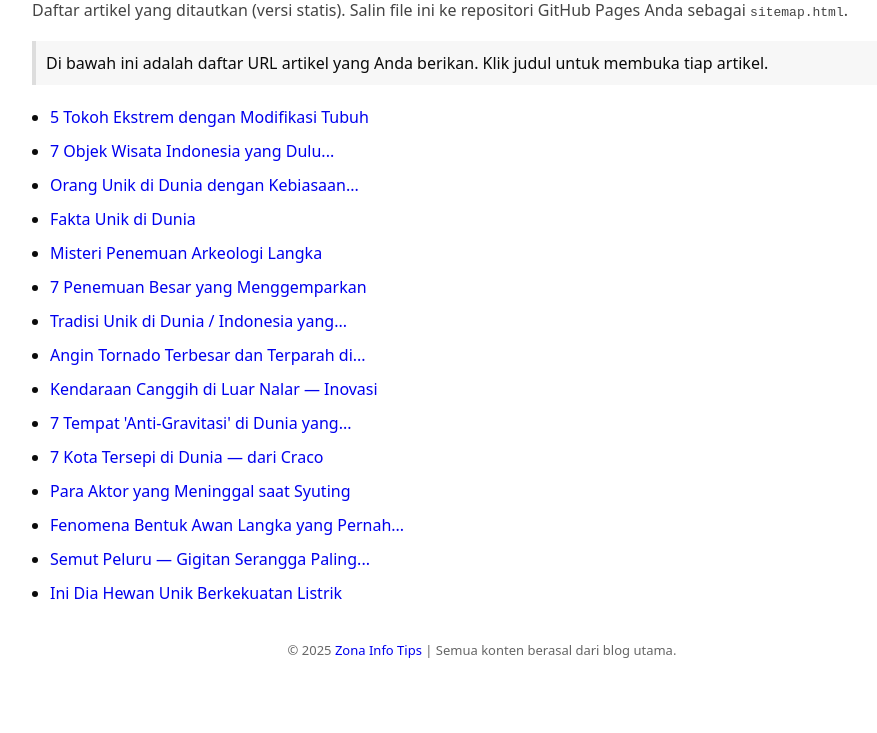
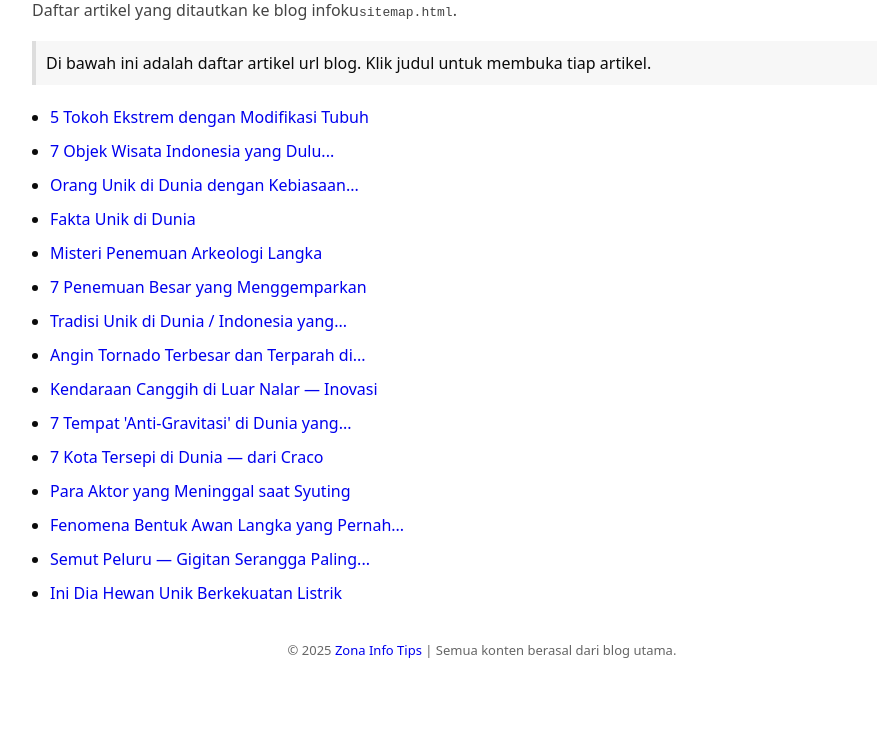
Before and after one commit to zonainfotips/blogsitemap, a plain HTML site: page index.html in a window 1280 px wide. Shown: the part 116-849 px from the top of the page, without its empty margins (158-1035 px from the left). Drawn offline with Linux system fonts and the light colour scheme.

Commit message:
Update index.html

```diff
--- a/index.html
+++ b/index.html
@@ -22,11 +22,11 @@
 <body>
   <header>
     <h1>Sitemap — widodokapuk</h1>
-    <p class="lead">Daftar artikel yang ditautkan (versi statis). Salin file ini ke repositori GitHub Pages Anda sebagai <code>sitemap.html</code>.</p>
+    <p class="lead">Daftar artikel yang ditautkan ke blog infoku<code>sitemap.html</code>.</p>
   </header>
 
   <section>
-    <p class="note">Di bawah ini adalah daftar URL artikel yang Anda berikan. Klik judul untuk membuka tiap artikel.</p>
+    <p class="note">Di bawah ini adalah daftar artikel url blog. Klik judul untuk membuka tiap artikel.</p>
 
     <ul class="links">
       <li><a href="https://widodokapuk.blogspot.com/2025/10/5-tokoh-ekstrem-dengan-modifikasi-tubuh.html" target="_blank" rel="noopener">5 Tokoh Ekstrem dengan Modifikasi Tubuh</a></li>
```
